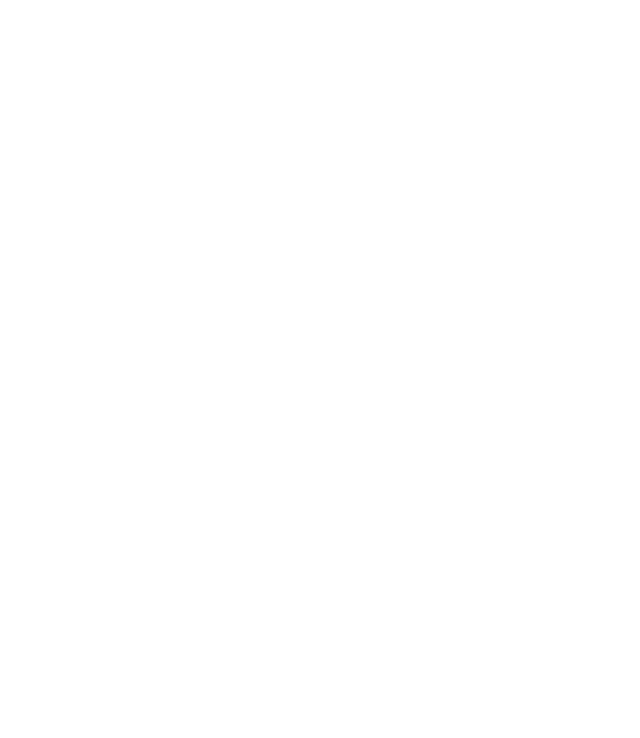
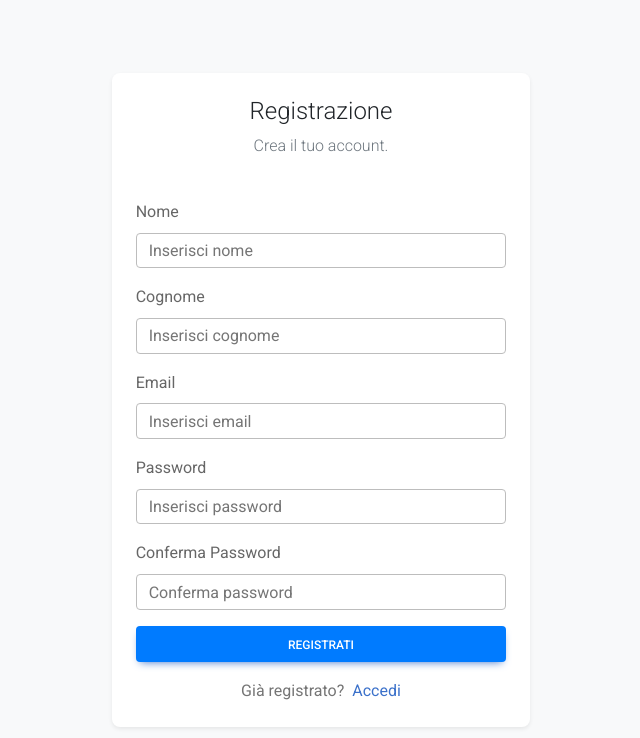
Before and after one commit to marcozaga96/ZagaPass, a React (Create React App) app in the folder zaga-pass/: page /register in a window 1280 px wide. Before the commit this address had no page. Shown: the top 738 px of the page, without its empty margins (319-959 px from the left). Built offline with nearby package versions, Linux system fonts and the light colour scheme.

Commit message:
login e registrazione base

```diff
--- a/zaga-pass/src/App.js
+++ b/zaga-pass/src/App.js
@@ -2,12 +2,14 @@ import "./App.css";
 import "bootstrap/dist/css/bootstrap.min.css";
 import CustomLogin from "./components/CustomLogin";
 import { BrowserRouter, Route, Routes } from "react-router-dom";
+import CustomRegister from "./components/CustomRegister.jsx";
 
 function App() {
   return (
     <BrowserRouter>
       <Routes>
         <Route path="/login" element={<CustomLogin />} />
+        <Route path="/register" element={<CustomRegister />} />
       </Routes>
     </BrowserRouter>
   );
--- a/zaga-pass/src/components/CustomLogin.jsx
+++ b/zaga-pass/src/components/CustomLogin.jsx
@@ -1,5 +1,5 @@
-import { useEffect, useState } from "react";
-import { Col, Container, Row } from "react-bootstrap";
+import React, { useEffect, useState } from "react";
+import { Col, Container, Row, Form, Button } from "react-bootstrap";
 import { Link, useNavigate } from "react-router-dom";
 
 const CustomLogin = () => {
@@ -37,80 +37,65 @@ const CustomLogin = () => {
   };
 
   return (
-    <>
     <Container
       fluid
       className="vh-100 d-flex align-items-center justify-content-center"
+      style={{ backgroundColor: "#f8f9fa" }}
     >
       <Row className="w-100 d-flex justify-content-center">
-          <Col lg={4} className="card-login">
-            <div className="d-flex align-items-center justify-content-center py-4">
-              <h4 style={{ fontWeight: "300" }} className="text-light m-0">
-                {" "}
-                Benvenuto!
-              </h4>
-            </div>
-            <div className="d-flex align-items-center justify-content-center">
-              <p style={{ fontWeight: "300" }} className="text-light">
-                {" "}
+        <Col lg={4} className="card p-4 shadow-sm">
+          <div className="text-center mb-4">
+            <h4 style={{ fontWeight: "300" }}>Benvenuto!</h4>
+            <p style={{ fontWeight: "300", color: "#6c757d" }}>
               Il tuo gestionale aziendale di fiducia.
             </p>
           </div>
-            <form className="py-3" onSubmit={handleSubmit}>
-              <div data-mdb-input-init className="py-2 px-3">
-                <input
-                  placeholder="Inserisci email"
+          <Form onSubmit={handleSubmit}>
+            <Form.Group className="mb-3" controlId="formBasicEmail">
+              <Form.Label>Email address</Form.Label>
+              <Form.Control
                 type="email"
-                  id="form2Example1"
+                placeholder="Enter email"
                 value={email}
                 onChange={(e) => setEmail(e.target.value)}
-                  className="form-input"
               />
-              </div>
-              <div data-mdb-input-init className="py-2 px-3">
-                <input
-                  placeholder="Inserisci password"
+            </Form.Group>
+
+            <Form.Group className="mb-3" controlId="formBasicPassword">
+              <Form.Label>Password</Form.Label>
+              <Form.Control
                 type="password"
-                  id="form2Example2"
+                placeholder="Password"
                 value={password}
                 onChange={(e) => setPassword(e.target.value)}
-                  className="form-input"
               />
-              </div>
-              <div className="py-2 px-2 d-flex align-items-center justify-content-center">
-                <Link to="/resetPasswordPage" className="reset-password">
-                  <p>Forgot password?</p>
+            </Form.Group>
+
+            <div className="d-flex justify-content-between align-items-center mb-3">
+              <Link to="/resetPasswordPage" className="text-muted">
+                Forgot password?
               </Link>
             </div>
 
-              <div className="py-2 d-flex align-items-center justify-content-center">
-                <button
-                  data-mdb-button-init
-                  data-mdb-ripple-init
-                  className="custom-button"
+            <Button
+              variant="primary"
               type="submit"
+              className="w-100"
+              style={{ backgroundColor: "#007bff", borderColor: "#007bff" }}
             >
               Sign in
-                </button>
-              </div>
+            </Button>
 
-              <div className="text-center py-2 d-flex align-items-center justify-content-center">
-                <div className="px-1">
-                  <p style={{ opacity: "0.6" }} className="text-light">
-                    Not a member?
-                  </p>
-                </div>
-                <div className="px-1">
-                  <Link to="/register" className="register-link">
-                    <p> Register.</p>
+            <div className="text-center mt-3">
+              <span className="text-muted">Not a member?</span>
+              <Link to="/register" className="ms-2">
+                Register
               </Link>
             </div>
-              </div>
-            </form>
+          </Form>
         </Col>
       </Row>
     </Container>
-    </>
   );
 };
 
--- /dev/null
+++ b/zaga-pass/src/components/CustomRegister.jsx
@@ -0,0 +1,149 @@
+import React, { useState } from "react";
+import { Col, Container, Row, Form, Button, Alert } from "react-bootstrap";
+import { Link, useNavigate } from "react-router-dom";
+
+const CustomRegister = () => {
+  const [name, setName] = useState("");
+  const [surname, setSurnameame] = useState("");
+  const [email, setEmail] = useState("");
+  const [password, setPassword] = useState("");
+  const [confirmPassword, setConfirmPassword] = useState("");
+  const [showAlert, setShowAlert] = useState(false);
+  const navigate = useNavigate();
+
+  const handleSubmit = async (e) => {
+    e.preventDefault();
+
+    if (password !== confirmPassword) {
+      alert("Le password non corrispondono!");
+      return;
+    }
+
+    const url = "http://localhost:3001/auth/register";
+
+    try {
+      const response = await fetch(url, {
+        method: "POST",
+        headers: {
+          "Content-Type": "application/json",
+        },
+        body: JSON.stringify({ name, surname, email, password }),
+      });
+
+      if (!response.ok) {
+        throw new Error("Errore nella fetch!");
+      }
+
+      const data = await response.json();
+      console.log("Dati registrati:", data);
+
+      localStorage.setItem("Access Token", data.accessToken);
+      setShowAlert(true);
+
+      setTimeout(() => {
+        navigate("/home");
+      }, 3000);
+    } catch (err) {
+      console.log("Errore durante la registrazione", err);
+    }
+  };
+
+  return (
+    <Container
+      fluid
+      className="vh-100 d-flex align-items-center justify-content-center"
+      style={{ backgroundColor: "#f8f9fa" }}
+    >
+      <Row className="w-100 d-flex justify-content-center">
+        <Col lg={4} className="card p-4 shadow-sm">
+          <div className="text-center mb-4">
+            <h4 style={{ fontWeight: "300" }}>Registrazione</h4>
+            <p style={{ fontWeight: "300", color: "#6c757d" }}>
+              Crea il tuo account.
+            </p>
+          </div>
+
+          {showAlert && (
+            <Alert
+              variant="success"
+              onClose={() => setShowAlert(false)}
+              dismissible
+            >
+              Registrazione effettuata con successo!
+            </Alert>
+          )}
+
+          <Form onSubmit={handleSubmit}>
+            <Form.Group className="mb-3" controlId="formFirstName">
+              <Form.Label>Nome</Form.Label>
+              <Form.Control
+                type="text"
+                placeholder="Inserisci nome"
+                value={name}
+                onChange={(e) => setName(e.target.value)}
+              />
+            </Form.Group>
+
+            <Form.Group className="mb-3" controlId="formLastName">
+              <Form.Label>Cognome</Form.Label>
+              <Form.Control
+                type="text"
+                placeholder="Inserisci cognome"
+                value={surname}
+                onChange={(e) => setSurnameame(e.target.value)}
+              />
+            </Form.Group>
+
+            <Form.Group className="mb-3" controlId="formBasicEmail">
+              <Form.Label>Email</Form.Label>
+              <Form.Control
+                type="email"
+                placeholder="Inserisci email"
+                value={email}
+                onChange={(e) => setEmail(e.target.value)}
+              />
+            </Form.Group>
+
+            <Form.Group className="mb-3" controlId="formBasicPassword">
+              <Form.Label>Password</Form.Label>
+              <Form.Control
+                type="password"
+                placeholder="Inserisci password"
+                value={password}
+                onChange={(e) => setPassword(e.target.value)}
+              />
+            </Form.Group>
+
+            <Form.Group className="mb-3" controlId="formConfirmPassword">
+              <Form.Label>Conferma Password</Form.Label>
+              <Form.Control
+                type="password"
+                placeholder="Conferma password"
+                value={confirmPassword}
+                onChange={(e) => setConfirmPassword(e.target.value)}
+              />
+            </Form.Group>
+
+            <Button
+              variant="primary"
+              type="submit"
+              className="w-100"
+              style={{ backgroundColor: "#007bff", borderColor: "#007bff" }}
+            >
+              Registrati
+            </Button>
+
+            <div className="text-center mt-3">
+              <span className="text-muted">Già registrato?</span>
+              <Link to="/login" className="ms-2">
+                Accedi
+              </Link>
+            </div>
+          </Form>
+        </Col>
+      </Row>
+    </Container>
+  );
+};
+
+export default CustomRegister;
```
Also changed, not shown: zaga-pass/src/components/CustomHome.jsx (added), 1 other file (tests, documents, lock files or other folders). Lines whose indentation alone changed are shown as unchanged.
